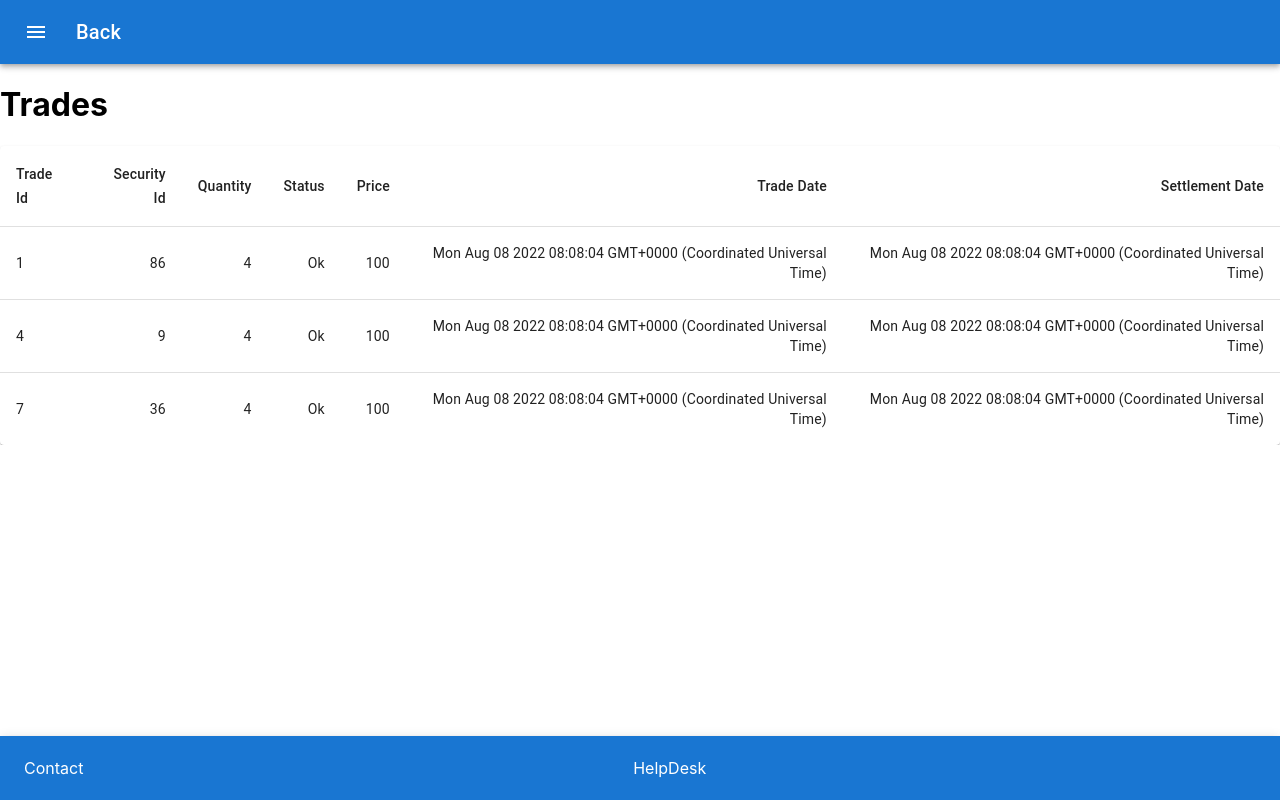
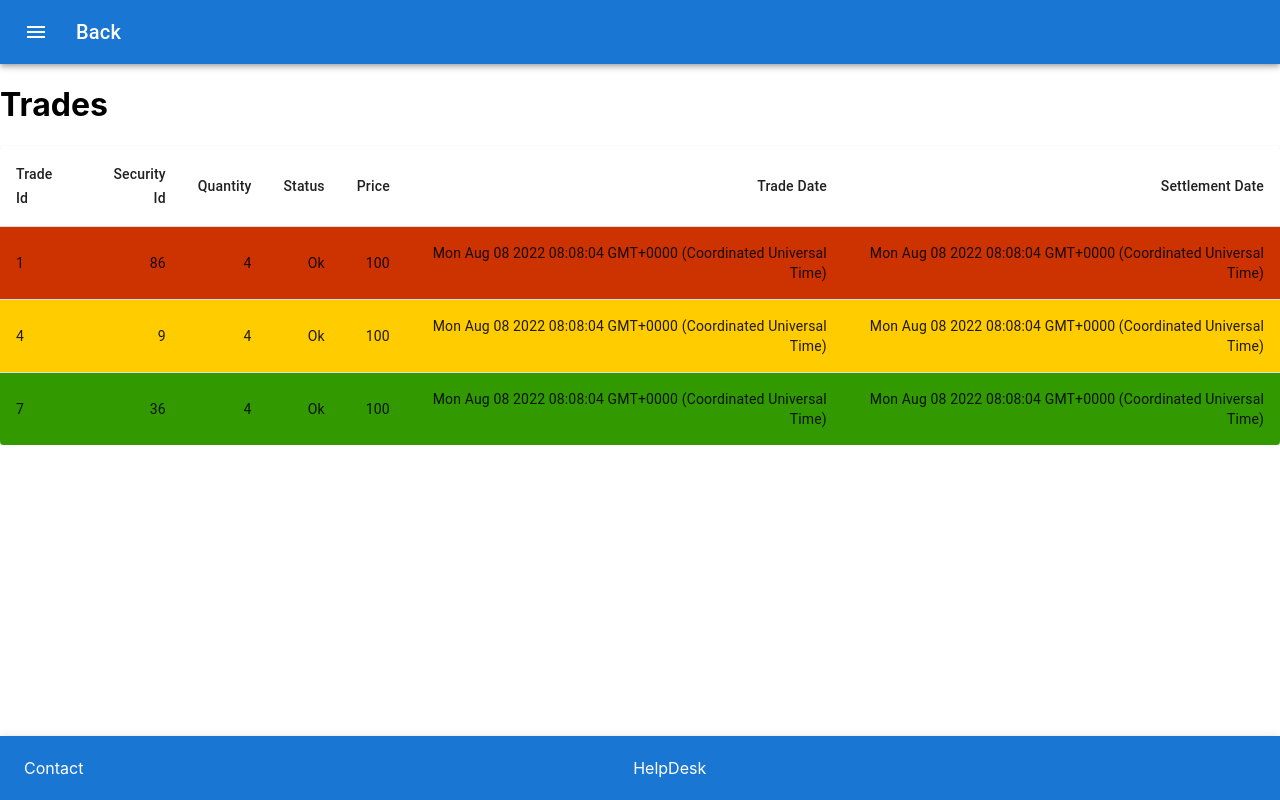
Before and after one commit to prakharsan/dbCodingChallenge-frontend, a React (Create React App) app: page /trades/1 in a window 1280 px wide. Built offline with nearby package versions, Linux system fonts and the light colour scheme.

Commit message:
color coding of trade rows

```diff
--- a/src/components/Footer.jsx
+++ b/src/components/Footer.jsx
@@ -3,9 +3,6 @@ import AppBar from '@mui/material/AppBar';
 import Box from '@mui/material/Box';
 import Toolbar from '@mui/material/Toolbar';
 import Typography from '@mui/material/Typography';
-import Button from '@mui/material/Button';
-import IconButton from '@mui/material/IconButton';
-import MenuIcon from '@mui/icons-material/Menu';
 import { BottomNavigation } from '@mui/material';
 
  const Footer = () => {
--- a/src/components/tradeTable.jsx
+++ b/src/components/tradeTable.jsx
@@ -45,7 +45,7 @@ export default function BasicTable(props) {
           {props.data.map((row, i) => (
             <TableRow
               key={row.id}
-              sx={{ '&:last-child td, &:last-child th': { border: 0 } }}
+              sx={{ '&:last-child td, &:last-child th': { border: 0 }, backgroundColor: row.timeToMature <= 2 ? "#cc3300" : row.timeToMature <= 5 ? "#ffcc00" : "#339900" }}
               onClick={() => toggleModal(row.securityId)}
             >
               <TableCell component="th" scope="row">
--- a/src/screens/Trades.jsx
+++ b/src/screens/Trades.jsx
@@ -7,6 +7,12 @@ const Trades = () => {
   const arr = [];
   const [data, setData] = useState();
 
+  function dateInc(x){
+    var date = new Date();
+    date.setDate(date.getDate() + x);
+    return date;
+  }
+  const oneDay = 24 * 60 * 60 * 1000;
   const database = [
     {
         id: "1",
@@ -18,7 +24,9 @@ const Trades = () => {
         price: "100",
         buy_sell: "100",
         tradeDate: new Date(),
-        settlementDate: new Date()
+        settlementDate: new Date(),
+        maturityDate: dateInc(1),
+        timeToMature: Math.round(Math.abs((dateInc(1) - new Date()) / oneDay))
     },
     {
         id: "2",
@@ -30,7 +38,9 @@ const Trades = () => {
         price: "100",
         buy_sell: "100",
         tradeDate: new Date(),
-        settlementDate: new Date()
+        settlementDate: new Date(),
+        maturityDate: dateInc(2),
+        timeToMature: Math.round(Math.abs((dateInc(2) - new Date()) / oneDay))
     },
     {
         id: "3",
@@ -42,7 +52,9 @@ const Trades = () => {
         price: "100",
         buy_sell: "100",
         tradeDate: new Date(),
-        settlementDate: new Date()
+        settlementDate: new Date(),
+        maturityDate: dateInc(3),
+        timeToMature: Math.round(Math.abs((dateInc(3) - new Date()) / oneDay))
     },
     {
         id: "4",
@@ -54,7 +66,9 @@ const Trades = () => {
         price: "100",
         buy_sell: "100",
         tradeDate: new Date(),
-        settlementDate: new Date()
+        settlementDate: new Date(),
+        maturityDate: dateInc(4),
+        timeToMature: Math.round(Math.abs((dateInc(4) - new Date()) / oneDay))
     },
     {
         id: "5",
@@ -66,7 +80,9 @@ const Trades = () => {
         price: "100",
         buy_sell: "100",
         tradeDate: new Date(),
-        settlementDate: new Date()
+        settlementDate: new Date(),
+        maturityDate: dateInc(5),
+        timeToMature: Math.round(Math.abs((dateInc(5) - new Date()) / oneDay))
     },
     {
         id: "6",
@@ -78,7 +94,9 @@ const Trades = () => {
         price: "100",
         buy_sell: "100",
         tradeDate: new Date(),
-        settlementDate: new Date()
+        settlementDate: new Date(),
+        maturityDate: dateInc(5),
+        timeToMature: Math.round(Math.abs((dateInc(5) - new Date()) / oneDay))
     },
     {
         id: "7",
@@ -90,7 +108,9 @@ const Trades = () => {
         price: "100",
         buy_sell: "100",
         tradeDate: new Date(),
-        settlementDate: new Date()
+        settlementDate: new Date(),
+        maturityDate: dateInc(6),
+        timeToMature: Math.round(Math.abs((dateInc(6) - new Date()) / oneDay))
     },
     {
         id: "8",
@@ -102,7 +122,9 @@ const Trades = () => {
         price: "100",
         buy_sell: "100",
         tradeDate: new Date(),
-        settlementDate: new Date()
+        settlementDate: new Date(),
+        maturityDate: dateInc(7),
+        timeToMature: Math.round(Math.abs((dateInc(7) - new Date()) / oneDay))
     },
     {
         id: "9",
@@ -114,7 +136,9 @@ const Trades = () => {
         price: "100",
         buy_sell: "100",
         tradeDate: new Date(),
-        settlementDate: new Date()
+        settlementDate: new Date(),
+        maturityDate: dateInc(8),
+        timeToMature: Math.round(Math.abs((dateInc(8) - new Date()) / oneDay))
     }
   ];
 
```
